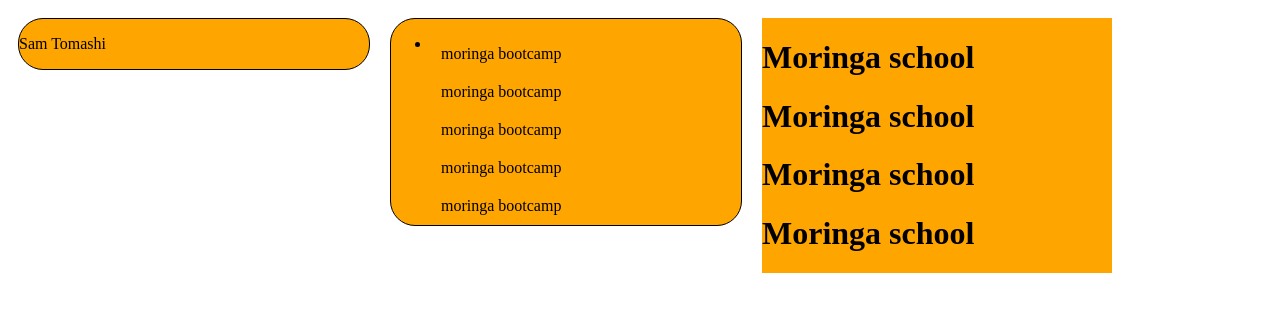
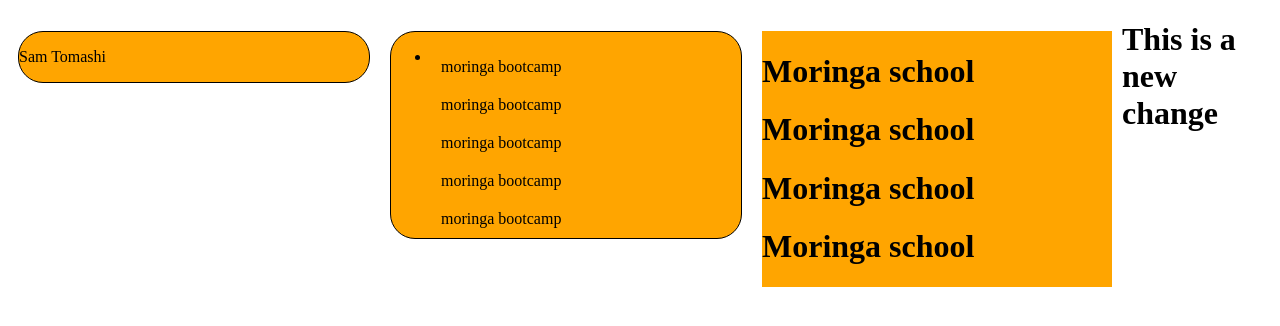
Before and after one commit to SamTomashi/Moringa-FT09-HTML-Intro, a plain HTML site: page index.html in a window 1280 px wide. Drawn offline with Linux system fonts and the light colour scheme.

Commit message:
remove app.js | added a new div

```diff
--- a/index.html
+++ b/index.html
@@ -28,9 +28,10 @@
             <h1>Moringa school</h1>
         </div>
 
-
+      <div>
+      <h1>This is a new change</h1>
+      </div>
 
         <script type="text/javascript" src="js/index.js"></script>
-        <script type="text/javascript" src="js/app.js"></script>
     </body>
 </html>
--- a/js/app.js
+++ /dev/null
@@ -1 +0,0 @@
-console.log(username)
```
